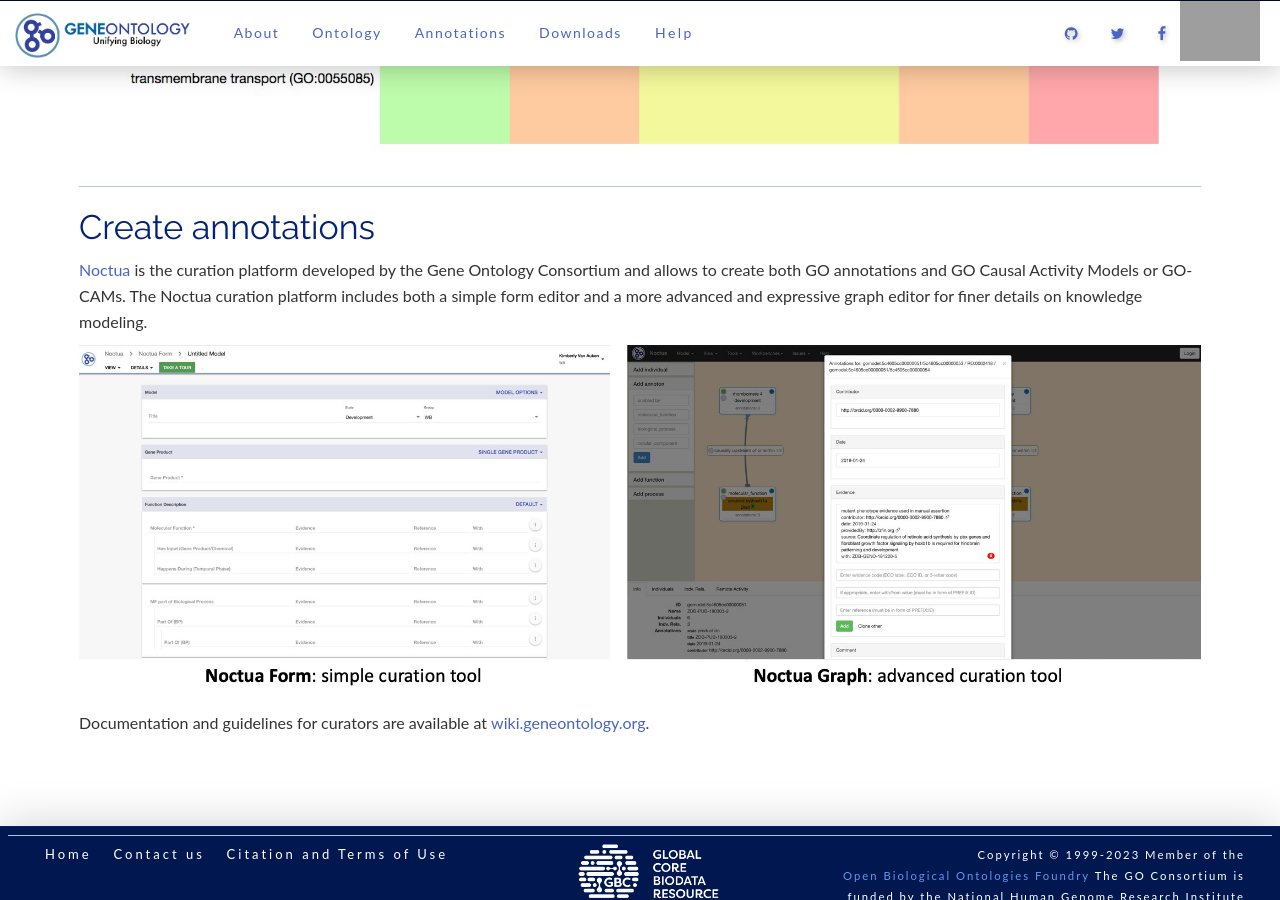
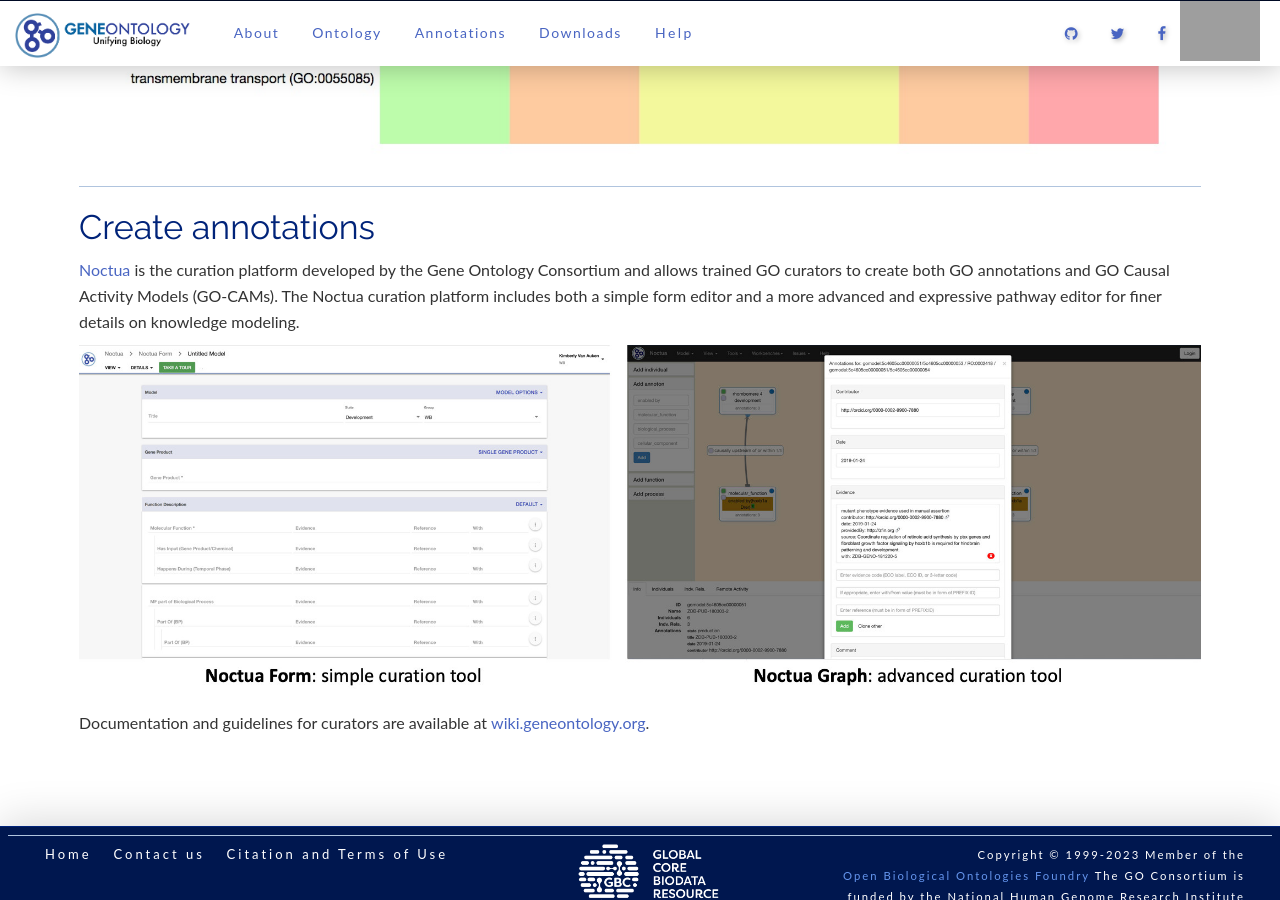
Before and after one commit to geneontology/geneontology.github.io, a Jekyll site: the page built from _docs/tools-overview.md, in a window 1280 px wide and 900 px high, scrolled down 4978 px. Built offline with Jekyll 4.4.1, drawn with Linux system fonts in a browser that asks for light colours; nearby versions of some CDN libraries; grey boxes are pictures that could not be loaded.

Commit message:
Update tools-overview.md
fixed typo. removed mention of GE to change to pathway editor.

```diff
--- a/_docs/tools-overview.md
+++ b/_docs/tools-overview.md
@@ -73,7 +73,7 @@
 
 ## Create annotations
 
-[Noctua](http://noctua.geneontology.org/){:target="blank"} is the curation platform developed by the Gene Ontology Consortium and allows to create both GO annotations and GO Causal Activity Models or GO-CAMs. The Noctua curation platform includes both a simple form editor and a more advanced and expressive graph editor for finer details on knowledge modeling.
+[Noctua](http://noctua.geneontology.org/){:target="blank"} is the curation platform developed by the Gene Ontology Consortium and allows trained GO curators to create both GO annotations and GO Causal Activity Models (GO-CAMs). The Noctua curation platform includes both a simple form editor and a more advanced and expressive pathway editor for finer details on knowledge modeling.
 
 ![Noctua Curation Platform](/assets/NoctuaPlatform.jpg)
 
```
